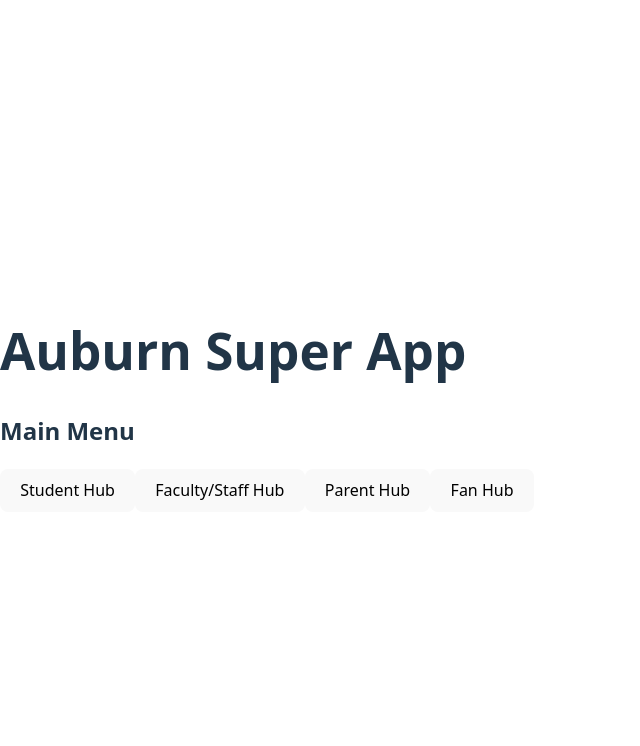
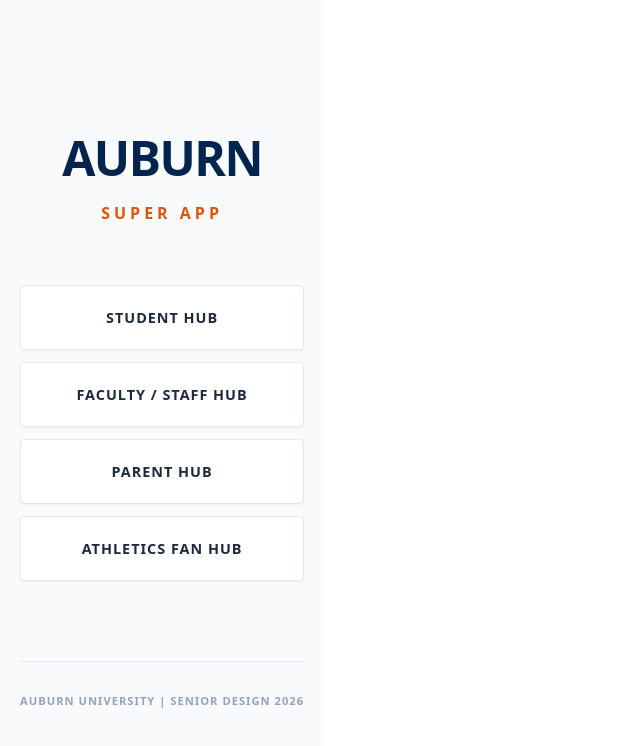
Before and after one commit to Blakesenn1/COMP-4710, a React (Vite) app: page / in a window 1280 px wide. Shown: the top 746 px of the page, without its empty margins (0-640 px from the left). Built offline with nearby package versions, Linux system fonts and the light colour scheme.

Commit message:
Style: Updated home screen typography and removed icons for a cleaner aesthetic

```diff
--- a/src/App.css
+++ b/src/App.css
@@ -1,71 +1,63 @@
-/* --- Accordion Menu Styles --- */
-.accordion-container {
-  max-width: 600px;
-  margin: 0 auto;
+/* --- Updated Minimalist Home Screen --- */
+.app-container {
+  min-height: 100vh;
+  background: #f8fafc; /* Very light clean gray */
   display: flex;
   flex-direction: column;
-  gap: 15px;
-  padding: 10px;
+  align-items: center;
+  padding: 40px 20px;
 }
 
-.accordion-card {
-  background: white;
-  border-radius: 8px;
-  overflow: hidden;
-  box-shadow: 0 2px 8px rgba(0,0,0,0.1);
+.home-card {
+  width: 100%;
+  max-width: 450px;
+  text-align: center;
+  margin-top: 60px;
 }
 
-.accordion-header {
-  background-color: #03244D; /* Auburn Navy */
-  color: white;
-  padding: 15px 20px;
+.main-title {
+  color: #03244D;
+  font-size: 3rem;
+  margin-bottom: 5px;
+  font-weight: 900;
+  letter-spacing: -1.5px;
+  text-transform: uppercase;
+}
+
+.main-subtitle {
+  color: #DD550C;
+  font-weight: 700;
+  font-size: 1rem;
+  margin-bottom: 60px;
+  letter-spacing: 4px;
+  text-transform: uppercase;
+}
+
+.hub-list {
   display: flex;
-  align-items: center;
-  justify-content: space-between;
-  cursor: pointer;
-  font-weight: bold;
+  flex-direction: column;
+  gap: 12px;
+  width: 100%;
+}
+
+.hub-selection-button {
+  background: white;
+  border: 1px solid #e2e8f0;
+  color: #1e293b;
+  padding: 22px;
+  border-radius: 4px; /* Sharper edges for a more professional look */
+  font-weight: 700;
+  font-size: 0.9rem;
   text-transform: uppercase;
   letter-spacing: 1px;
-  transition: background-color 0.2s;
+  cursor: pointer;
+  transition: all 0.2s ease;
+  box-shadow: 0 1px 3px rgba(0,0,0,0.05);
 }
 
-.accordion-header:hover {
-  background-color: #053b7d;
+.hub-selection-button:hover {
+  border-color: #03244D;
+  background: #03244D;
+  color: white;
+  transform: scale(1.02);
 }
-
-.header-left {
-  display: flex;
-  align-items: center;
-}
-
-.accordion-icon {
-  margin-right: 15px;
-  font-size: 1.2rem;
-}
-
-.accordion-body {
-  padding: 15px;
-  background-color: white;
-  display: flex;
-  flex-direction: column;
-  gap: 10px;
-}
-
-.accordion-item {
-  padding: 15px;
-  background-color: #f8fafc;
-  border: none;
-  border-left: 4px solid #DD550C; /* Auburn Orange Accent */
-  cursor: pointer;
-  color: #333;
-  text-align: left;
-  font-size: 1rem;
-  font-family: inherit;
-  transition: all 0.2s ease;
-  border-radius: 0 4px 4px 0;
-}
-
-.accordion-item:hover {
-  background-color: #f1f5f9;
-  transform: translateX(5px); /* Slides slightly right on hover */
-}
--- a/src/App.jsx
+++ b/src/App.jsx
@@ -1,34 +1,48 @@
 import React, { useState } from 'react';
-import './App.css'; // This links your Auburn styles!
 import StudentHub from './StudentHub';
+import './App.css';
 
 function App() {
-  const [currentScreen, setCurrentScreen] = useState('Home');
+  const [view, setView] = useState('home');
+
+  if (view === 'student') {
+    return (
+      <div className="app-container">
+        <StudentHub goBack={() => setView('home')} />
+      </div>
+    );
+  }
 
   return (
     <div className="app-container">
-      {/* The Global Header */}
-      <header className="header">
-        <h1>Auburn Super App</h1>
-      </header>
+      <div className="home-card">
+        <h1 className="main-title">Auburn</h1>
+        <p className="main-subtitle">Super App</p>
 
-      {/* Main Menu View */}
-      {currentScreen === 'Home' && (
-        <div className="main-menu">
-          <h2>Main Menu</h2>
-          <div className="button-grid">
-            <button className="hub-button" onClick={() => setCurrentScreen('StudentHub')}>Student Hub</button>
-            <button className="hub-button" onClick={() => alert('Faculty/Staff Hub coming soon!')}>Faculty/Staff Hub</button>
-            <button className="hub-button" onClick={() => alert('Parent Hub coming soon!')}>Parent Hub</button>
-            <button className="hub-button" onClick={() => alert('Fan Hub coming soon!')}>Fan Hub</button>
-          </div>
+        <div className="hub-list">
+          <button className="hub-selection-button" onClick={() => setView('student')}>
+            Student Hub
+          </button>
+
+          <button className="hub-selection-button" onClick={() => alert("Faculty Hub coming soon!")}>
+            Faculty / Staff Hub
+          </button>
+
+          <button className="hub-selection-button" onClick={() => alert("Parent Hub coming soon!")}>
+            Parent Hub
+          </button>
+
+          <button className="hub-selection-button" onClick={() => alert("Fan Hub coming soon!")}>
+            Athletics Fan Hub
+          </button>
         </div>
-      )}
 
-      {/* Student Hub View */}
-      {currentScreen === 'StudentHub' && (
-        <StudentHub goBack={() => setCurrentScreen('Home')} />
-      )}
+        <div style={{ marginTop: '80px', borderTop: '1px solid #e2e8f0', paddingTop: '20px' }}>
+           <p style={{ color: '#94a3b8', fontSize: '0.7rem', fontWeight: 'bold', textTransform: 'uppercase', letterSpacing: '1px' }}>
+            Auburn University | Senior Design 2026
+          </p>
+        </div>
+      </div>
     </div>
   );
 }
```
